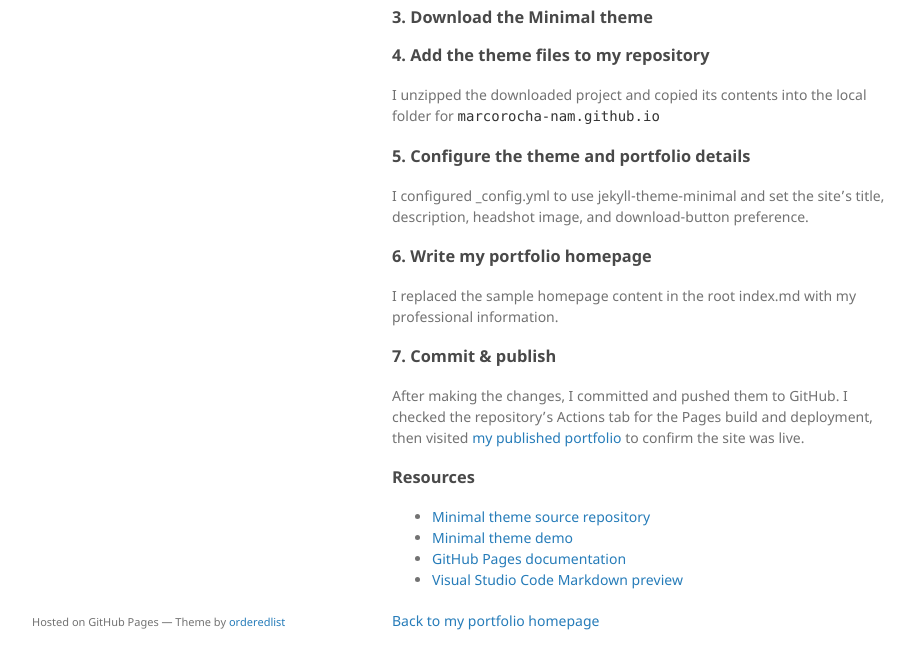
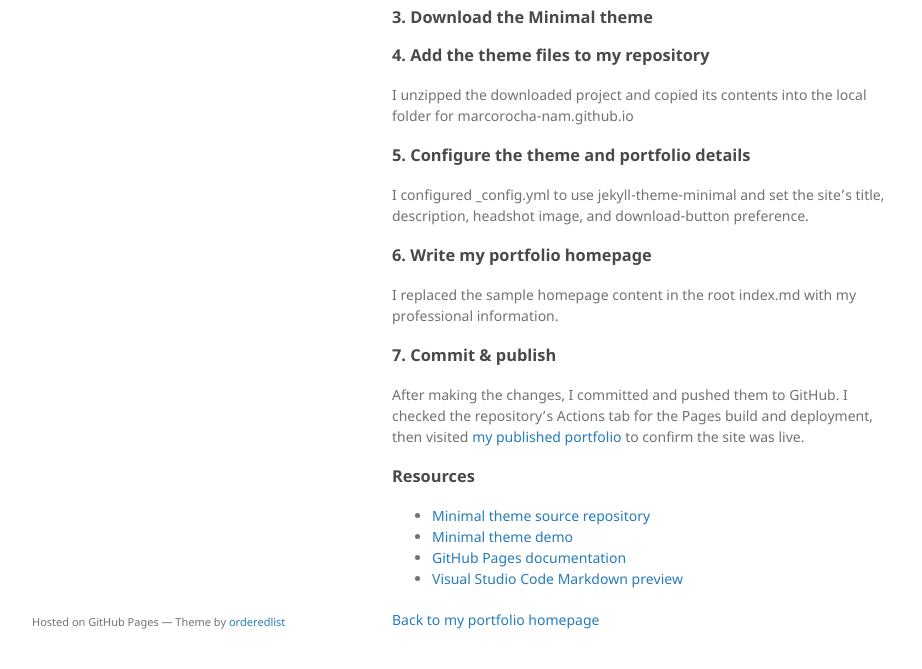
Before and after one commit to marcorocha-nam/marcorocha-nam.github.io, a Jekyll site: the page built from how-i-built-my-e-portfolio/index.md, in a window 1280 px wide and 1266 px high. Shown: the part 565-1234 px from the top of the window, without its empty margins (178-1100 px from the left). Built offline with Jekyll 4.4.1, drawn with Linux system fonts in a browser that asks for light colours; our own code applies the rules of GitHub Pages for plain Markdown files.

```diff
--- a/how-i-built-my-e-portfolio/index.md
+++ b/how-i-built-my-e-portfolio/index.md
@@ -21,7 +21,7 @@ First, I opened the repository on GitHub, clicked Code, and copied its URL.In Vi
 
 ### 4. Add the theme files to my repository
 
-I unzipped the downloaded project and copied its contents into the local folder for `marcorocha-nam.github.io`
+I unzipped the downloaded project and copied its contents into the local folder for marcorocha-nam.github.io
 
 ### 5. Configure the theme and portfolio details
 
```
